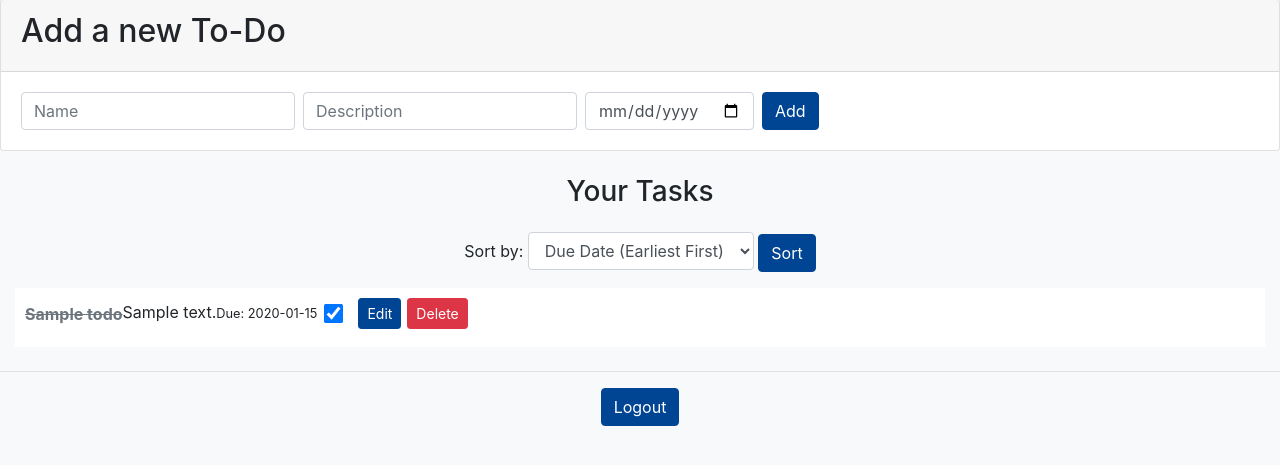
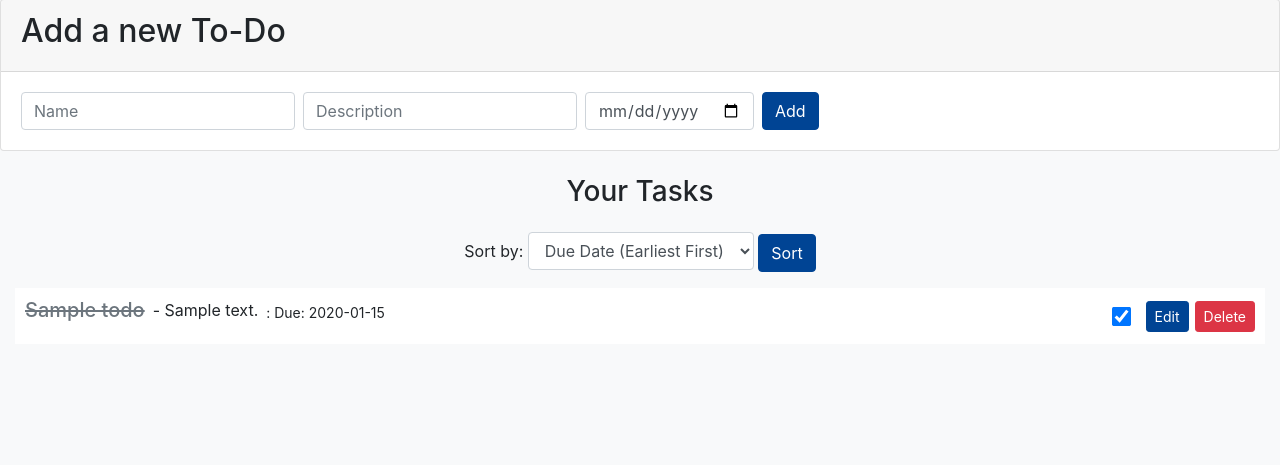
Before and after one commit to imamchris/ToDo, a Flask app: page /dashboard in a window 1280 px wide. Shown: the part 201-666 px from the top of the page. Run offline with Flask 3, Linux system fonts and the light colour scheme; a user stored in the database is signed in; tables that the repository leaves empty hold one stand-in row (values such as "Sample post"); some libraries are stand-ins or nearby versions.

Commit message:
Removed logout button

```diff
--- a/templates/dashboard.html
+++ b/templates/dashboard.html
@@ -185,9 +185,13 @@
                 <li class="list-group-item todo-item">
                     <div class="d-flex justify-content-between align-items-center mb-2">
                         <div>
-                            <strong class="{% if todo.completed %}completed-title{% endif %}">{{ todo.name }}</strong>
-                            <p class="mb-1">{{ todo.description }}</p>
-                            <small>Due: {% if todo.due_date %}{{ todo.due_date }}{% else %}No due date{% endif %}</small>
+                            <h5 class="mb-1 {% if todo.completed %}completed-title{% endif %}" style="font-size: 1.25rem;">{{ todo.name }}</h5>
+                            <p class="mb-1 ml-2" style="line-height: 1.5; font-size: 1rem;"> - {{ todo.description }}</p>
+                            <small class="ml-2" style="font-size: 0.875rem;"> : Due: {% if todo.due_date %}{{ todo.due_date }}{% else %}No due date{% endif %}</small>
+                             </div>
+
+                        <div class="d-flex align-items-center" style="gap: 2px;"> <!-- Further reduced gap to 2px -->
+                            </div>
                         </div>
                         <div class="d-flex align-items-center" style="gap: 2px;"> <!-- Further reduced gap to 2px -->
                             <form action="{{ url_for('complete_todo', todo_id=todo.id) }}" method="post" class="mr-1"> <!-- Reduced margin-right to 1px -->
@@ -216,13 +220,6 @@
         {% endif %}
     </ul>
 
-    <div class="text-center mt-4">
-        <hr>
-        <form action="{{ url_for('logout') }}" method="get">
-            <button type="submit" class="btn btn-secondary btn-logout">Logout</button>
-        </form>
-    </div>
-
     <script src="https://code.jquery.com/jquery-3.5.1.slim.min.js"></script>
     <script src="https://cdn.jsdelivr.net/npm/@popperjs/core@2.5.4/dist/umd/popper.min.js"></script>
     <script src="https://stackpath.bootstrapcdn.com/bootstrap/4.5.2/js/bootstrap.min.js"></script>
```
Also changed, not shown: user_data.db.
